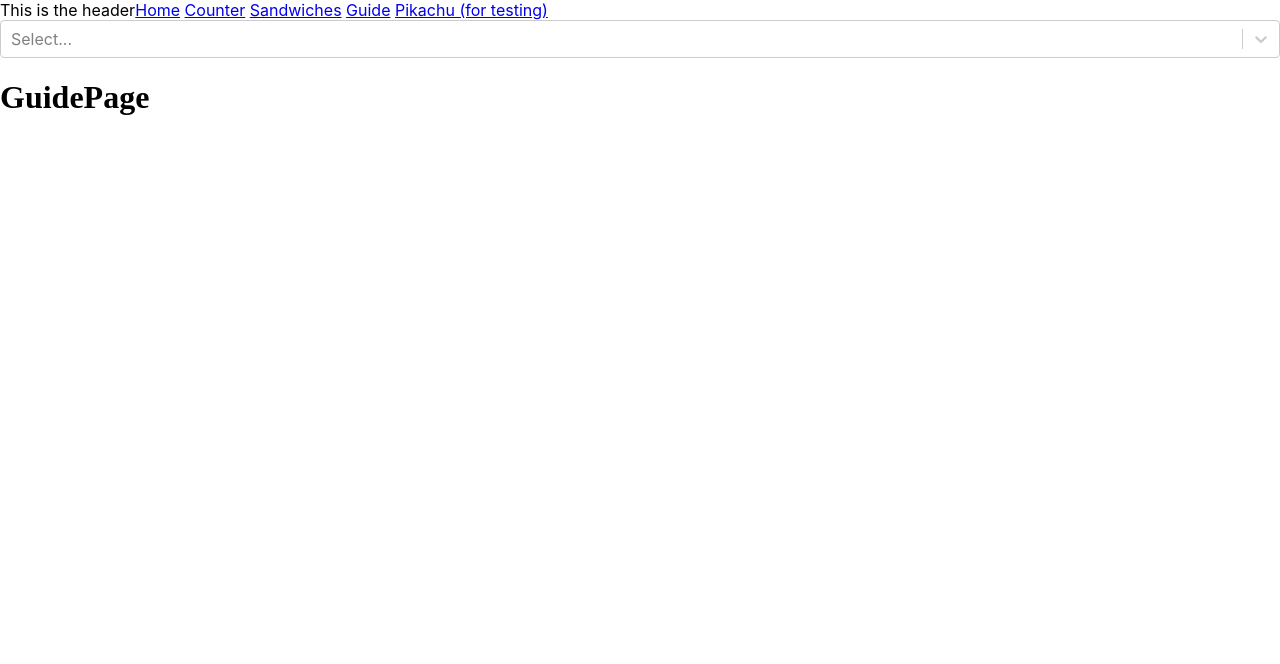
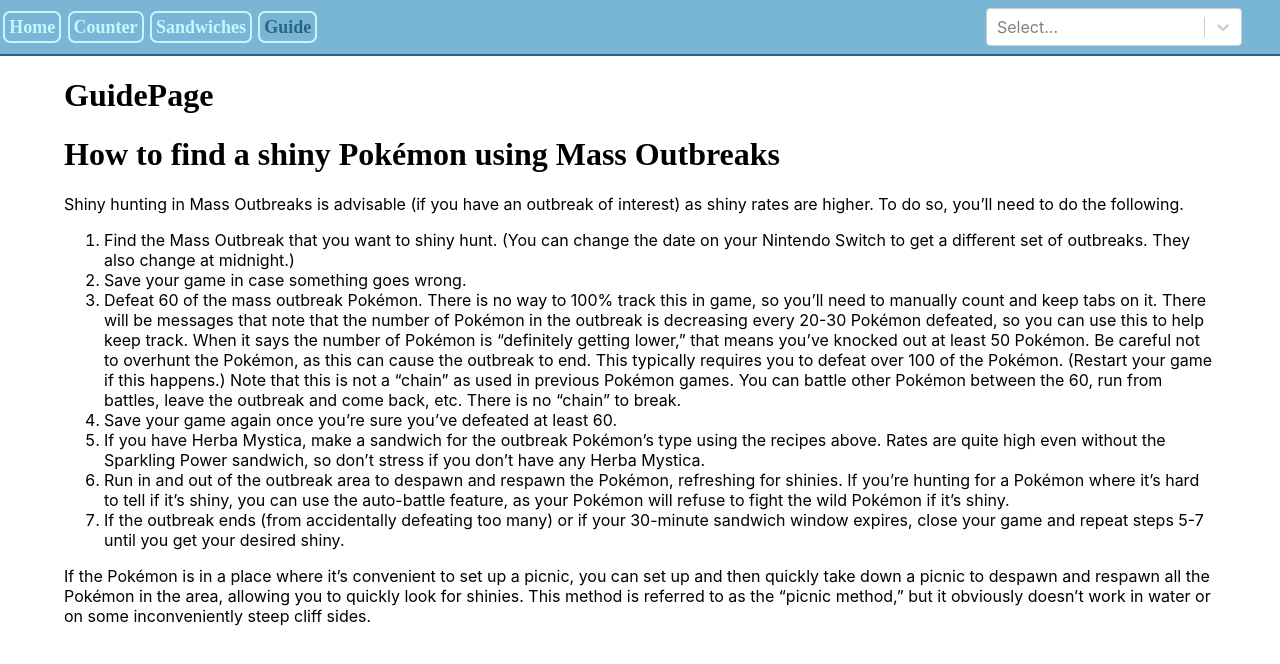
Before and after one commit to ShinyHelper/ShinyHuntingCompanion_SV, a React (Create React App) app: page /guide in a window 1280 px wide. Shown: the top 664 px of the page. Built offline with nearby package versions, Linux system fonts and the light colour scheme; no server answers.

Commit message:
Styling: Styled on 'em (#22)

```diff
--- a/src/App.css
+++ b/src/App.css
@@ -16,11 +16,6 @@
   font-family: "Karla";
 }
 
-#warnings{
-  background-color: #F8AEAD;
-  border: solid 3px #ee2623;
-}
-
 
 
 #pokemonPage{
@@ -28,6 +23,8 @@
   flex-direction: column;
   align-items: center;
   font-family: 'Montserrat';
+  max-width: 90dvw;
+  margin: auto;
 }
 
 #pokemonPreviews{
@@ -79,21 +76,25 @@
   border-radius: 1px;
 }
 
+#warnings {
+  background-color: #F8AEAD;
+  border: solid 3px #ee2623;
+  color: #a60704;
+  display: flex;
+  flex-direction: column;
+  align-items: center;
+  padding: 0.5rem;
+}
+
 #warnings ul{
   margin-top: 0.1rem;
 }
+
 #warnings li{
   margin-bottom: 4px;
   font-size: larger;
   font-weight: 600;
 }
-#warnings {
-  color: #a60704;
-  display: flex;
-  flex-direction: column;
-  align-items: center;
-}
-
 
 .preview{
   display: flex;
@@ -122,15 +123,55 @@
   color: #61dafb;
 }
 
-@keyframes App-logo-spin {
-  from {
-    transform: rotate(0deg);
-  }
-  to {
-    transform: rotate(360deg);
-  }
+header {
+  background-color: #79B6D5;
+  border-bottom: solid 2px #276686
+
 }
 
+#guidePage{
+  width: 90dvw;
+  margin:auto;
+}
+
+.searchNotActive{
+  width: 20dvw;
+  margin: auto;
+  margin-right: 30px;
+  padding: 0.5rem;
+  transition-duration: 0.5s;
+}
+.searchActive{
+  padding: 0.5rem;
+  margin: auto;
+  margin-right: 30px;
+  width: 50dvw;
+  transition-duration: 0.5s;
+}
+
+nav{
+  display: flex;
+  flex-flow: row wrap;
+  align-items: center;
+}
+
+a{
+  /* background-color: #fff; */
+  font-family: "Montserrat";
+  font-weight:bold ;
+  font-size: large;
+  text-decoration: none;
+  color: #C1F8FF;
+  padding: 0.25rem;
+  margin: 0.2rem;
+  border: solid #C1F8FF 2px;
+  border-radius: 7px;
+  height: 20px
+}
+
+.active{
+  color: #276686;
+}
 
 @media screen and (max-width: 900px) {
   #pokemonPreviews{
--- a/src/components/Header.jsx
+++ b/src/components/Header.jsx
@@ -14,6 +14,7 @@
 export default function Header() {
     let [pokemonList, setPokemonList] = useState([]);
     let navigate = useNavigate();
+    let [searchActive, setSearchActive] = useState(false)
 
     // This creates a list on all pokemon on initial render
     // This list is used for the searchable combobox
@@ -27,9 +28,14 @@
         }
     }, []);
 
+
+    function handleFocus(){
+        setSearchActive(!searchActive)
+    }
+
     return (
         <header id="header">
-            This is the header
+            <nav>
                 <NavLink to="/">Home</NavLink>
                 {"  "}
                 <NavLink to="/counter">Counter</NavLink>
@@ -37,9 +43,10 @@
                 <NavLink to="/sandwiches">Sandwiches</NavLink>
                 {"  "}
                 <NavLink to="/guide">Guide</NavLink>
-            {"  "}
-            <NavLink to="/search/pikachu">Pikachu (for testing)</NavLink>
-            <Select options={pokemonList} onChange={({ value }) => navigate(value)} />
+                <div id="searchBar" className={searchActive ? 'searchActive' : 'searchNotActive'}>
+                    <Select  options={pokemonList} onChange={({ value }) => navigate(value)} onFocus={handleFocus} onBlur={handleFocus}/>
+                </div>
+            </nav>
         </header>
     );
 }
--- a/src/pages/Guide.jsx
+++ b/src/pages/Guide.jsx
@@ -1,5 +1,57 @@
-export default function GuidePage(){
-    return(
-        <h1>GuidePage</h1>
-    )
+export default function GuidePage() {
+    return (
+        <div id="guidePage">
+            <h1>GuidePage</h1>
+            <h1>How to find a shiny Pokémon using Mass Outbreaks</h1>
+            <p>
+                Shiny hunting in Mass Outbreaks is advisable (if you have an outbreak of interest)
+                as shiny rates are higher. To do so, you’ll need to do the following.
+            </p>
+            <ol>
+                <li>
+                    Find the Mass Outbreak that you want to shiny hunt. (You can change the date on
+                    your Nintendo Switch to get a different set of outbreaks. They also change at
+                    midnight.)
+                </li>
+
+                <li>Save your game in case something goes wrong.</li>
+
+                <li>
+                    Defeat 60 of the mass outbreak Pokémon. There is no way to 100% track this in
+                    game, so you’ll need to manually count and keep tabs on it. There will be
+                    messages that note that the number of Pokémon in the outbreak is decreasing
+                    every 20-30 Pokémon defeated, so you can use this to help keep track. When it
+                    says the number of Pokémon is “definitely getting lower,” that means you’ve
+                    knocked out at least 50 Pokémon. Be careful not to overhunt the Pokémon, as this
+                    can cause the outbreak to end. This typically requires you to defeat over 100 of
+                    the Pokémon. (Restart your game if this happens.) Note that this is not a
+                    “chain” as used in previous Pokémon games. You can battle other Pokémon between
+                    the 60, run from battles, leave the outbreak and come back, etc. There is no
+                    “chain” to break.
+                </li>
+                <li>Save your game again once you’re sure you’ve defeated at least 60.</li>
+                <li>
+                    If you have Herba Mystica, make a sandwich for the outbreak Pokémon’s type using
+                    the recipes above. Rates are quite high even without the Sparkling Power
+                    sandwich, so don’t stress if you don’t have any Herba Mystica.
+                </li>
+                <li>
+                    Run in and out of the outbreak area to despawn and respawn the Pokémon,
+                    refreshing for shinies. If you’re hunting for a Pokémon where it’s hard to tell
+                    if it’s shiny, you can use the auto-battle feature, as your Pokémon will refuse
+                    to fight the wild Pokémon if it’s shiny.
+                </li>
+                <li>
+                    If the outbreak ends (from accidentally defeating too many) or if your 30-minute
+                    sandwich window expires, close your game and repeat steps 5-7 until you get your
+                    desired shiny.
+                </li>
+            </ol>
+            If the Pokémon is in a place where it’s convenient to set up a picnic, you can set up
+            and then quickly take down a picnic to despawn and respawn all the Pokémon in the area,
+            allowing you to quickly look for shinies. This method is referred to as the “picnic
+            method,” but it obviously doesn’t work in water or on some inconveniently steep cliff
+            sides.
+        </div>
+    );
 }
--- a/src/pages/PokemonPage.jsx
+++ b/src/pages/PokemonPage.jsx
@@ -38,11 +38,11 @@
         return (
             <div id="pokemonPage">
                 <h1>{capitalise(pokemonName)}</h1>
-                <div>
+                {/* <div> */}
                     {/* Includes warning element if pokemon has self-damaging moves */}
                     {activePokemon.warning.length > 0 ? (
                         <div id="warnings">
-                            <h3>Warning! This pokemon may have the following moves:</h3>
+                            <h3>Warning! This pokemon may have the following self-harming moves:</h3>
                             <ul>
                                 {activePokemon.warning.map((element) => {
                                     return <li key={element}>{capitalise(element)}</li>;
@@ -99,7 +99,7 @@
                         </div>
                     </div>
                 </div>
-            </div>
+            // </div>
         );
     }
 }
```
Lines whose indentation alone changed are shown as unchanged.
